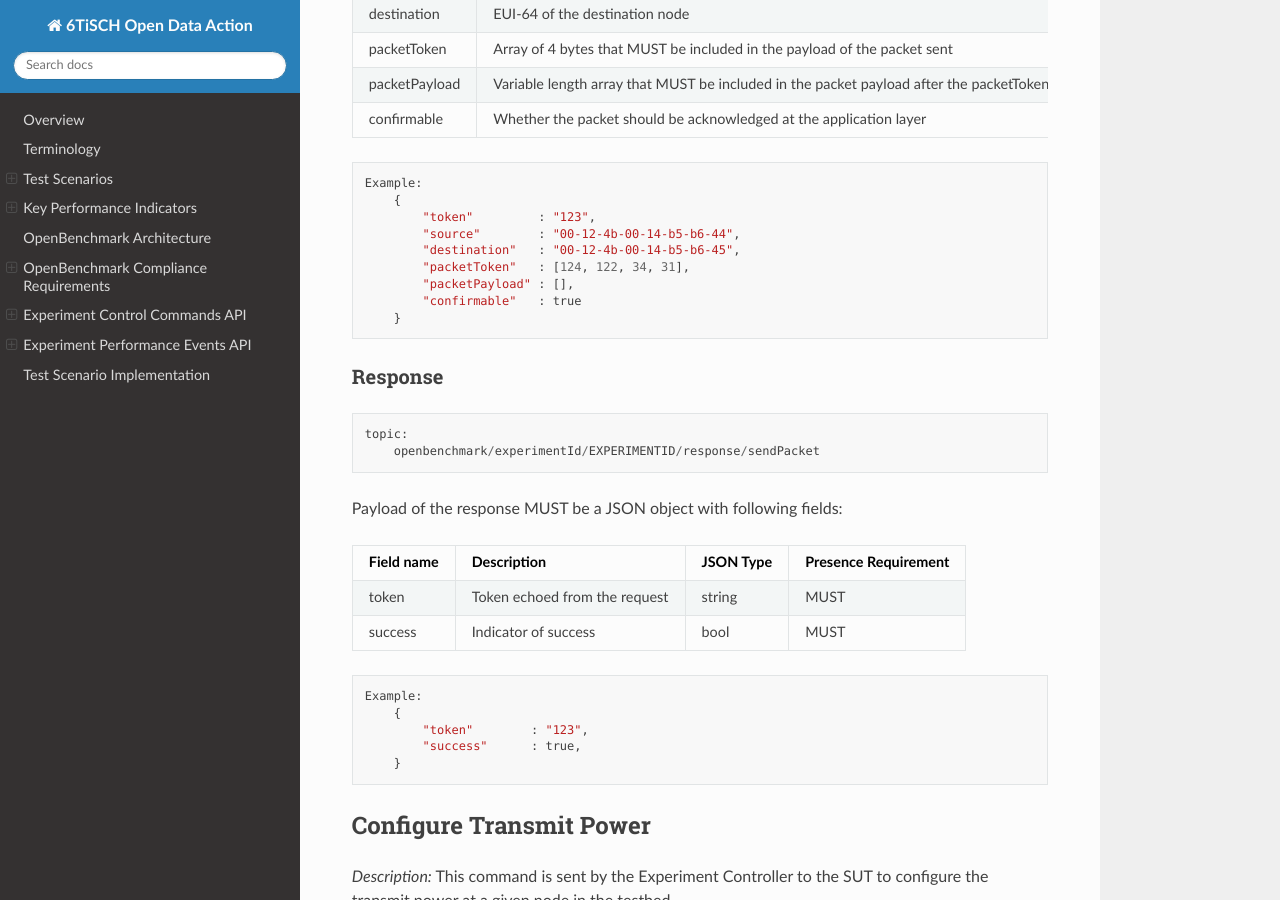
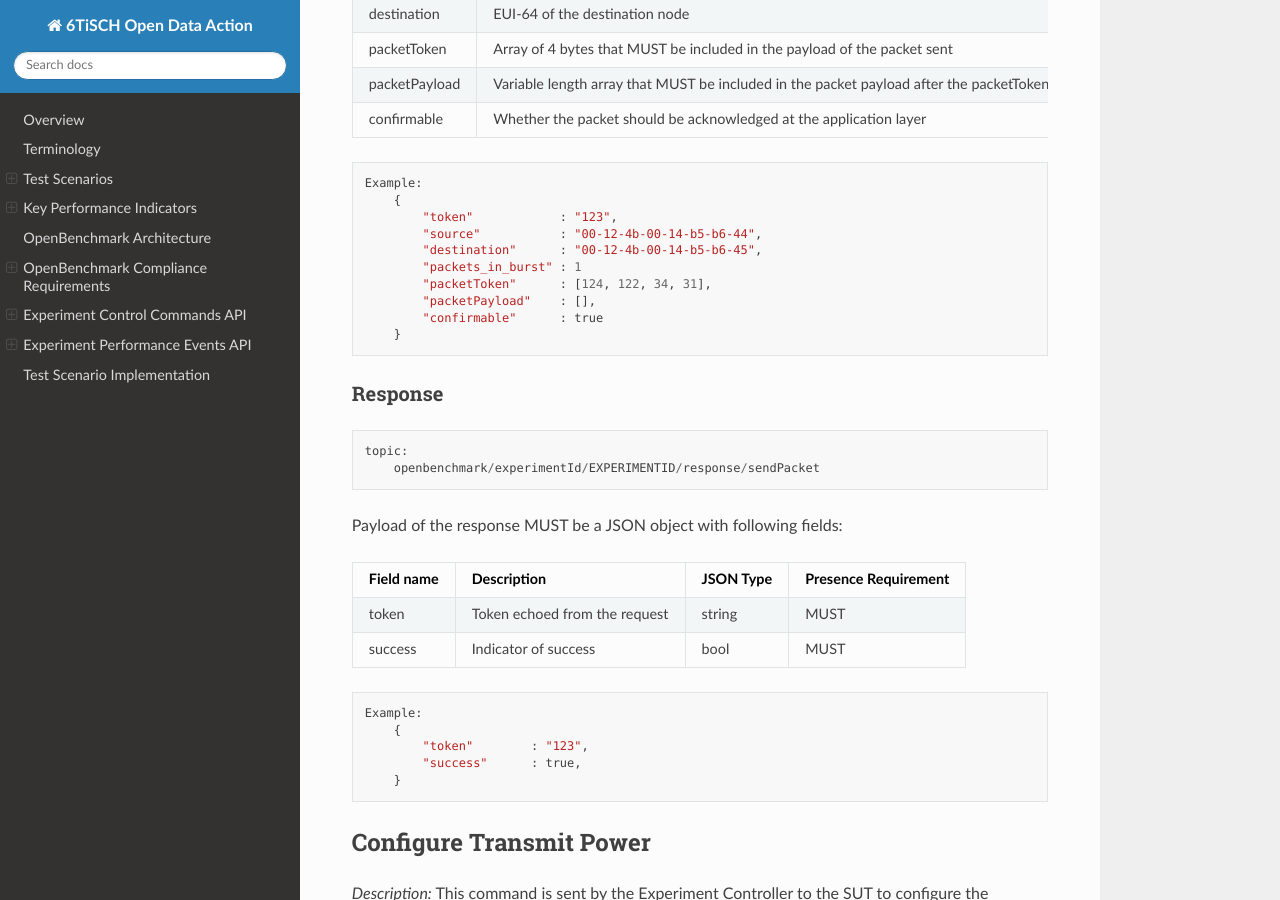
Before and after one commit to openwsn-berkeley/openbenchmark, a Sphinx documentation site: the page built from docs/source/index.md, in a window 1280 px wide and 900 px high, scrolled down 12426 px. Built offline with Sphinx 7.4.7 and the Read the Docs theme 2.0.0, drawn with Linux system fonts in a browser that asks for light colours.

Commit message:
Issue #3: Adds `packets_in_burst` field to `sendPacket` command

````diff
--- a/docs/source/index.md
+++ b/docs/source/index.md
@@ -491,12 +491,13 @@ confirmable   | Whether the packet should be acknowledged at the application lay
 ```
 Example:
     {
-        "token"         : "123",
-        "source"        : "00-12-4b-00-14-b5-b6-44",
-        "destination"   : "00-12-4b-00-14-b5-b6-45",
-        "packetToken"   : [124, 122, 34, 31],
-        "packetPayload" : [],
-        "confirmable"   : true
+        "token"            : "123",
+        "source"           : "00-12-4b-00-14-b5-b6-44",
+        "destination"      : "00-12-4b-00-14-b5-b6-45",
+        "packets_in_burst" : 1
+        "packetToken"      : [124, 122, 34, 31],
+        "packetPayload"    : [],
+        "confirmable"      : true
     }
 ```
 
````
